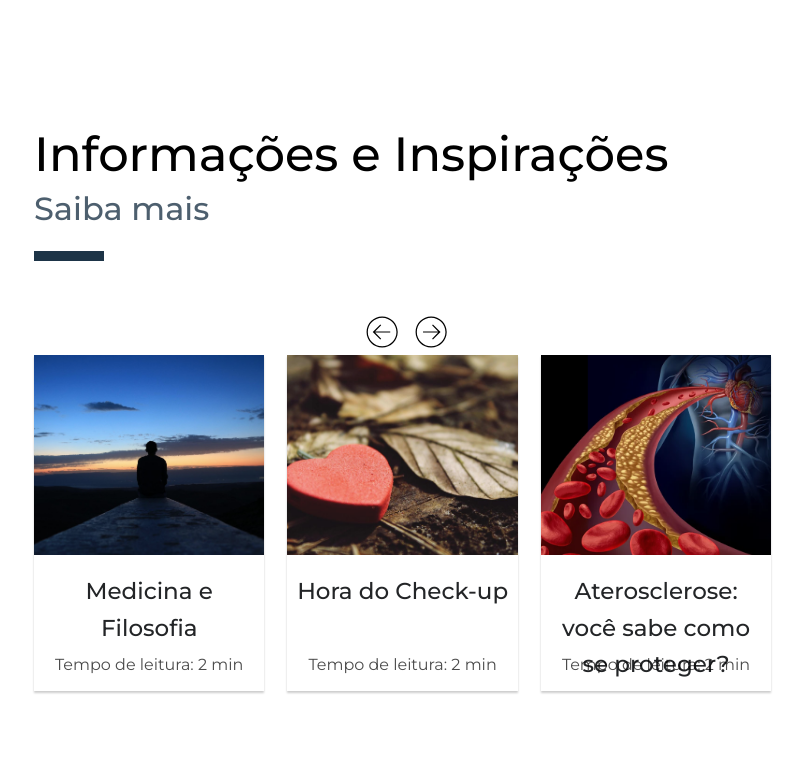
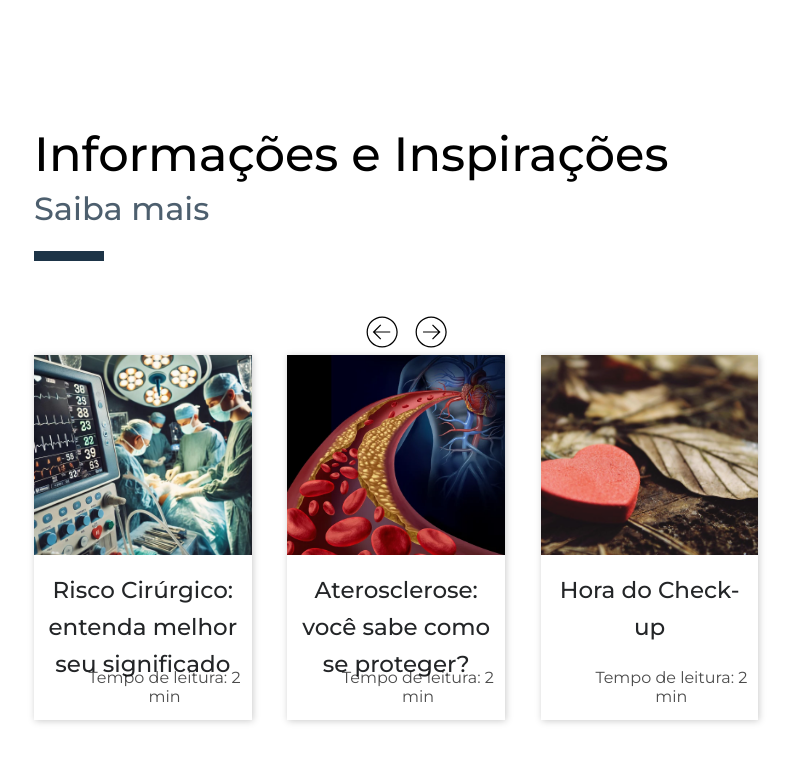
Before and after one commit to rafaelabou1999/site-medico, a Next.js app: page / in a window 1280 px wide. Shown: the part 1657-2420 px from the top of the page, without its empty margins (350-1153 px from the left). Before the commit the page ends 2392 px from the top, so only its background shows below. Built offline with nearby package versions, Linux system fonts and the light colour scheme.

Commit message:
✨ Adding  dynamics to post

```diff
--- a/next.config.mjs
+++ b/next.config.mjs
@@ -1,4 +1,11 @@
-/** @type {import('next').NextConfig} */
-const nextConfig = {};
+const nextConfig = {
+  webpack: (config, { isServer }) => {
+    // Disable Webpack cache
+    config.cache = false;
+
+    // Return the modified config
+    return config;
+  },
+};
 
 export default nextConfig;
--- a/package.json
+++ b/package.json
@@ -9,8 +9,9 @@
     "lint": "next lint"
   },
   "dependencies": {
+    "next": "15.0.3",
     "react": "19.0.0-rc-66855b96-20241106",
     "react-dom": "19.0.0-rc-66855b96-20241106",
-    "next": "15.0.3"
+    "webpack": "^5.97.1"
   }
 }
--- a/src/app/components/Card/Card.module.css
+++ b/src/app/components/Card/Card.module.css
@@ -3,7 +3,6 @@
 .container{
     position: relative;
     width:18vw;
-    margin-bottom: 20%;
     padding-top: 0% !important;
     background-color: rgba(255, 255, 255, 0.322);
     height:42vh;
@@ -12,12 +11,12 @@
     display: flex;
     flex-direction: column;
     transition: all .3s ease-in-out;
-
 }
 
 .container:hover{
     opacity: .95;
 }
+
 
 .text_container{
     padding: 4%;
@@ -33,6 +32,7 @@
     cursor: pointer;
     line-height: 1.6;
     align-self: center;
+    text-align: center;
     text-decoration: none !important;
 }
 
@@ -55,6 +55,13 @@
     font-weight: 400;
     padding-top: 2%;
     font-size: 14px;
+}
+
+.link{
+    text-decoration: none;
+    box-shadow: 1px 1px 7px #ccc;
+    padding-bottom: 6%;
+    position: relative;
 }
 
 .img_btn{
@@ -80,13 +87,11 @@
 }
 
 .additional_info{
-    display: flex;
-    justify-content: center;
-    position: absolute;
-    bottom:5%;
-    left:50%;
-    width:100%;
-    transform: translateX(-50%);
+  text-align: center;
+  text-decoration: none !important;
+  position: absolute;
+  padding-left:20%;
+  bottom:4%;
 }
 
 .additional_title{
--- a/src/app/components/Card/index.jsx
+++ b/src/app/components/Card/index.jsx
@@ -1,15 +1,20 @@
 
 import Image from "next/image"
 import styles from "./Card.module.css";
-import cardInfo from "@/app/dados/cardInfo";
 import Link from "next/link";
+import Filosofia from "@/../public/card-filosofia.jpg";
+
+
 export default function Card(props){
-
     return(
 
-            <Link href="/Blog" id="card" className={styles.container} style={{ textDecoration: 'none' }}>
+            <Link href={{
+                pathname: `/blog/${props.id}`,
+                query: {title: props.title}
+            }}
+                className={styles.link}>
                 <div className={styles.img_btn}>
-                    <Image style={{width:'100%', height: '200px', objectFit: 'cover', filter: 'saturate(90%)'}} src={props.imagem} alt="card imagem"/>
+                    <Image style={{width:'100%', height: '200px', objectFit: 'cover', filter: 'saturate(90%)'}} src={props.image} alt="card imagem"/>
                 </div>
                 <div className={styles.text_container}>
 
--- a/src/app/dados/cardInfo.js
+++ b/src/app/dados/cardInfo.js
@@ -6,32 +6,35 @@ import  Risco from  "@/../public/card-risco.jpg" ;
 const cardInfo = [
     {
         id: 1,
-        title: 'Medicina e Filosofia',
-        description: 'Se uma pessoa volta a própria atenção para suas escolhas racionais e suas ações, ela conseguirá conquistar a possibilidade de prevenção - Epicteto',
-        imagem: Filosofia
+        title: 'Risco Cirúrgico: entenda melhor seu significado',
+        description:'O objetivo do risco cirúrgico é garantir que sua cirurgia seja realizada com máxima segurança. Nesta consulta o cardiologista fará...',
+        imagem: Risco
 
     },
     {
         id: 2,
-        title: 'Hora do Check-up',
-        description: "Você já parou para pensar na importância de cuidar do seu coração? Um check-up cardiológico pode identificar precocemente diversos problemas",
-        imagem: Checkup
-
-    },
-    {
-        id: 3,
         title: 'Aterosclerose: você sabe como se proteger?',
         description: 'Ateroesclerose é uma doença inflamatória das artérias, onde placas de gordura e cálcio se acumulam na parede dos vasos sanguíneos',
         imagem: Atero
 
     },
     {
+        id: 3,
+        title: 'Hora do Check-up',
+        description: "Você já parou para pensar na importância de cuidar do seu coração? Um check-up cardiológico pode identificar precocemente diversos problemas",
+        imagem: Checkup
+
+    },
+
+    {
         id: 4,
-        title: 'Risco Cirúrgico: entenda melhor seu significado',
-        description:'O objetivo do risco cirúrgico é garantir que sua cirurgia seja realizada com máxima segurança. Nesta consulta o cardiologista fará...',
-        imagem: Risco
+        title: 'Medicina e Filosofia',
+        description: 'Se uma pessoa volta a própria atenção para suas escolhas racionais e suas ações, ela conseguirá conquistar a possibilidade de prevenção - Epicteto',
+        imagem: Filosofia
 
-    }
+    },
+
+
 ]
 
 export default cardInfo;
--- a/src/app/page.js
+++ b/src/app/page.js
@@ -15,6 +15,7 @@ import Galeria from "./components/Galeria";
 import cardInfo from './dados/cardInfo';
 import LeftArrow from "@/../public/left-arrow.svg"
 import RightArrow from "@/../public/right-arrow.svg"
+
 import { use, useState } from "react";
 
 export default function Home() {
@@ -47,6 +48,7 @@ export default function Home() {
     }
   }
 
+
   return (
     <div className={styles.container}>
         <div className={styles.header}>
@@ -71,7 +73,8 @@ export default function Home() {
               <div className={isDisplayed}>
               {cardInfo && cardInfo.length > 0 ? (
                 cardInfo.filter((card) => card.id <= 3).map((card) => (
-                  <Card key={card.id} title={card.title}  imagem={card.imagem} />
+                  <Card key={card.id} id={card.id} title={card.title}  image={card.imagem} />
+
 
                 )
                 )
@@ -84,7 +87,7 @@ export default function Home() {
               <div className={isHidden}>
                 {cardInfo && cardInfo.length > 0 ? (
                   cardInfo.filter((card) => card.id > 3).map((card) => (
-                    <Card key={card.id} title={card.title}  imagem={card.imagem} />
+                    <Card key={card.id} id={card.id} title={card.title}  image={card.imagem} />
 
                   )
                   )
--- a/src/app/page.module.css
+++ b/src/app/page.module.css
@@ -67,6 +67,7 @@
 
 .all_cards{
   position: relative;
+  padding-bottom: 300px;
 }
 
 .card_btn{
```
Also changed, not shown: src/app/Blog/page.js (deleted, +0 -34 lines), src/app/blog/[id]/page.js (added, +49 -0 lines), public/card-risco.jpg, src/app/blog/[id]/Blog.module.css (renamed from src/app/Blog/Blog.module.css), 1 other file (tests, documents, lock files or other folders).
